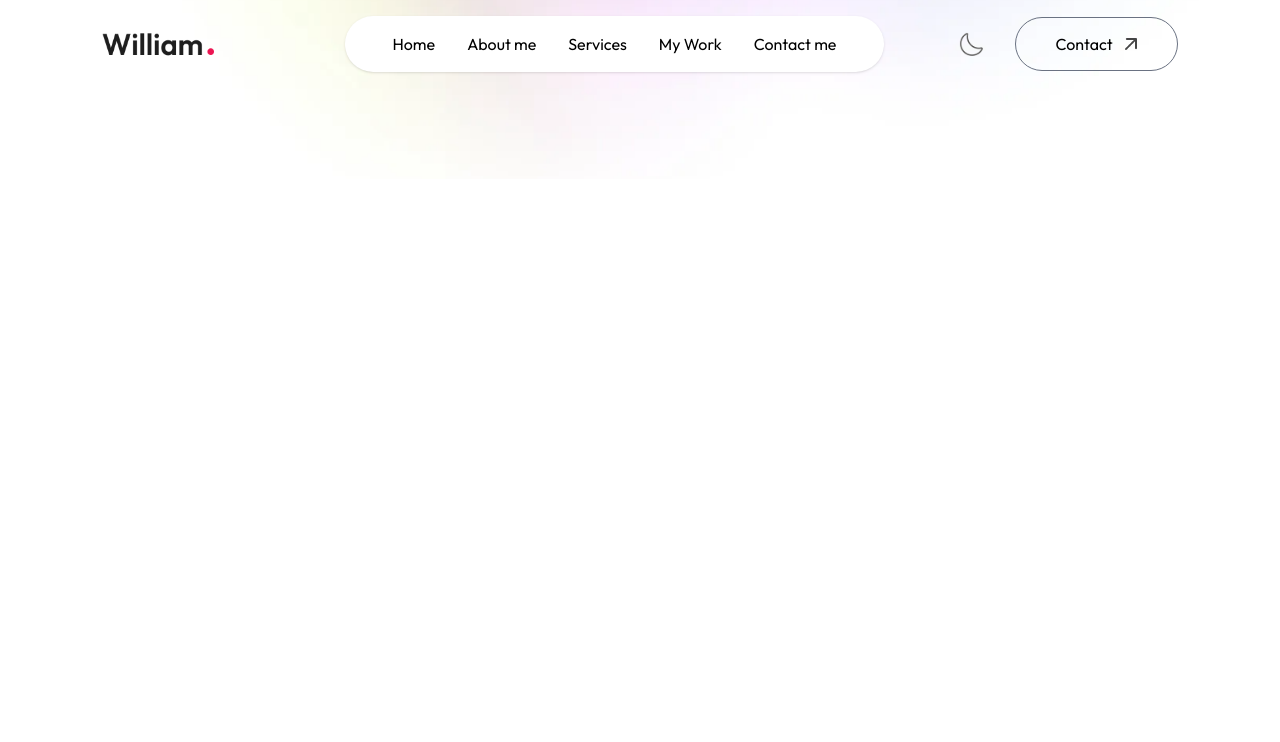
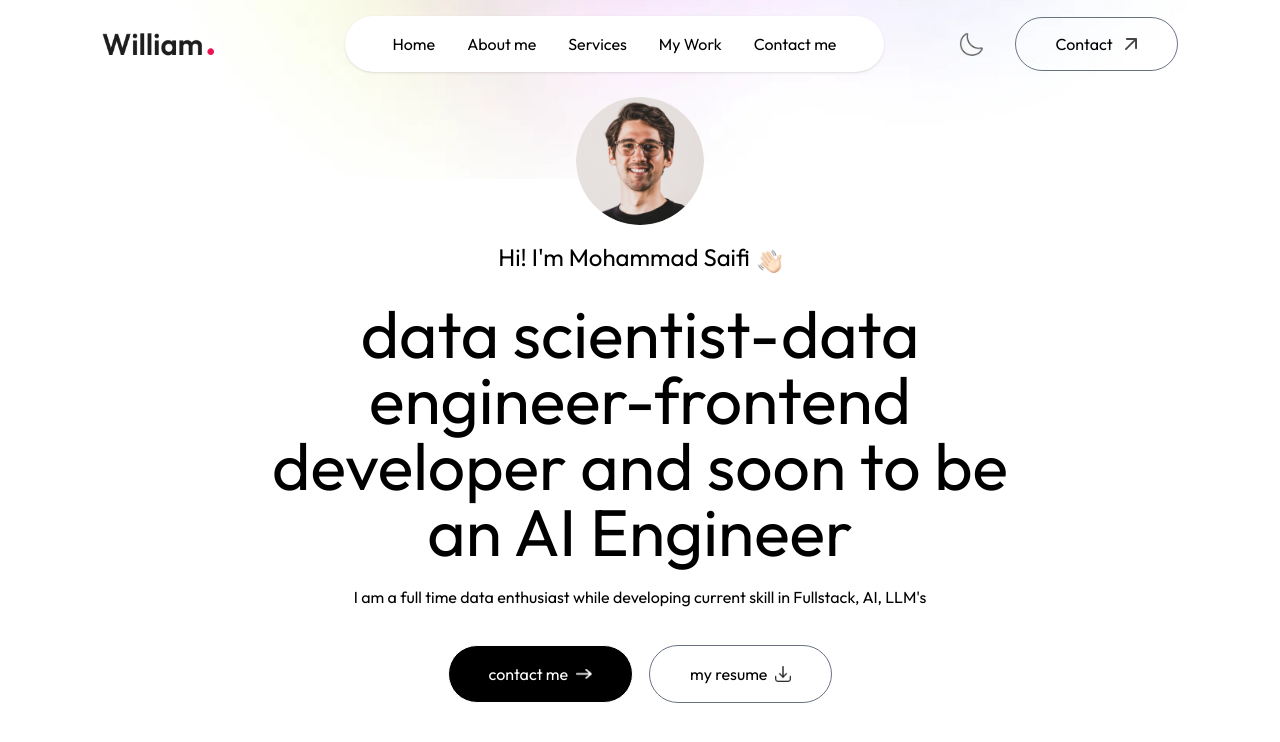
Before and after one commit to saifimd1234/react-portfolio, a Next.js app: page / in a window 1280 px wide. Shown: the top 742 px of the page. Built offline with nearby package versions, Linux system fonts and the light colour scheme; a web font is replaced by a local one.

Commit message:
Update the page.js

```diff
--- a/app/page.js
+++ b/app/page.js
@@ -1,11 +1,14 @@
+'use client'
 import Image from "next/image";
 import Navbar from "./components/Navbar";
+import Header from "./components/Header";
 
 
 export default function Home() {
   return (
     <>
     <Navbar />
+    <Header />
     </>
   );
 }
```
